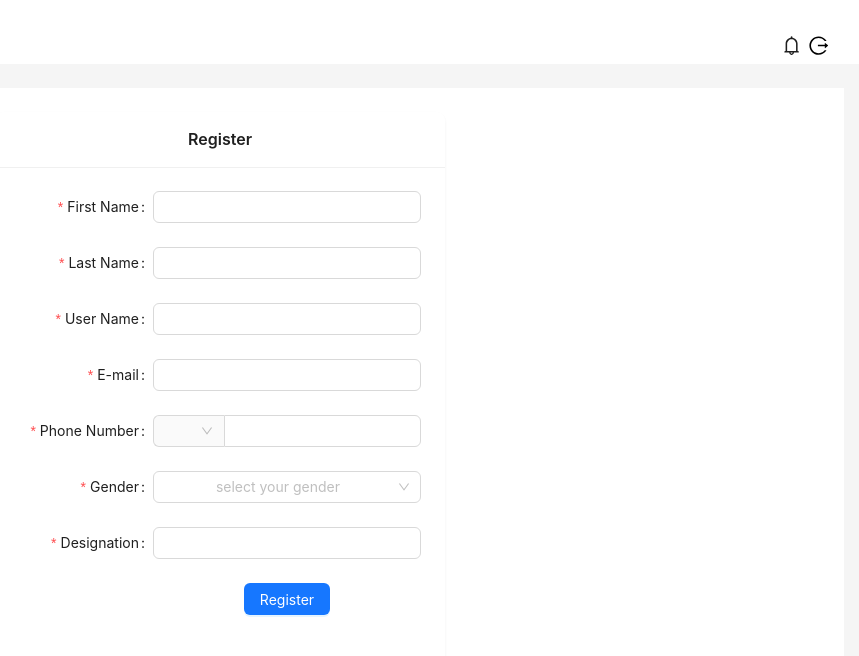
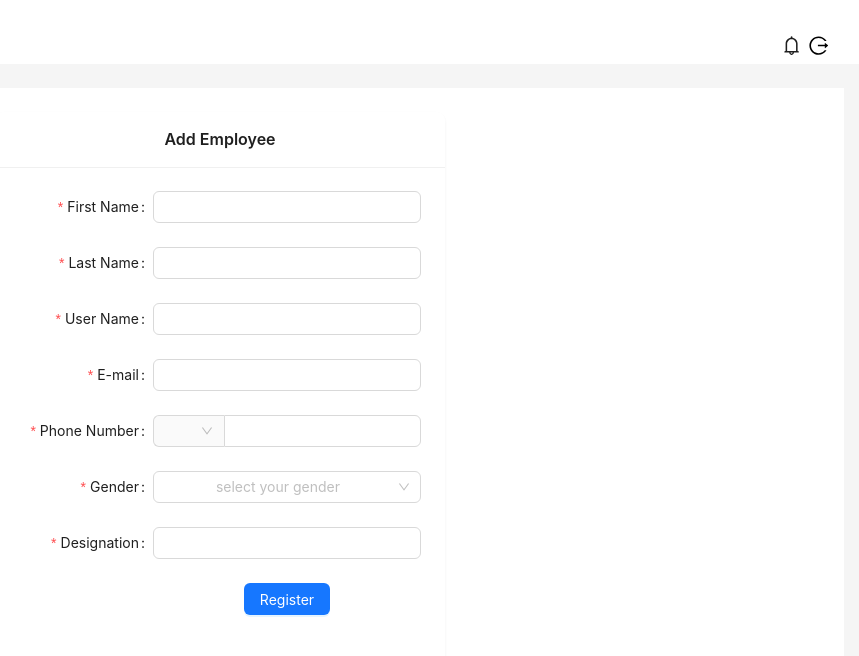
Before and after one commit to Projects-Space/employ_management_frontEnd, a React (Create React App) app: page /employee/add in a window 1280 px wide. Shown: the top 656 px of the page, without its empty margins (420-1279 px from the left). Built offline with nearby package versions, Linux system fonts and the light colour scheme; no server answers.

Commit message:
new changes

```diff
--- a/src/page/employees/AddEmployee.js
+++ b/src/page/employees/AddEmployee.js
@@ -82,7 +82,7 @@ const AddEmployee = ({ baseURL, notify }) => {
     <Row type="flex" justify="center" style={{ minHeight: "100vh" }}>
       <Col>
         <Card
-          title="Register"
+          title="Add Employee"
           bordered={false}
           style={{
             width: 450,
--- a/src/page/leaveRequest/LeaveRequest.js
+++ b/src/page/leaveRequest/LeaveRequest.js
@@ -35,7 +35,7 @@ const LeaveRequest = ({ notify, baseURL }) => {
         baseURL + "/leave/change-status",
         {
           id: a[1],
-          status: a[0]
+          status: a[0],
         },
         { headers: { access_token } }
       )
@@ -53,7 +53,7 @@ const LeaveRequest = ({ notify, baseURL }) => {
     fontSize: "1rem",
     background: "transparent",
     border: "none",
-    boxShadow: "none"
+    boxShadow: "none",
   };
   const fromToCard = {
     width: 200,
@@ -61,7 +61,7 @@ const LeaveRequest = ({ notify, baseURL }) => {
     fontSize: "1rem",
     background: "transparent",
     border: "none",
-    boxShadow: "none"
+    boxShadow: "none",
   };
   const leaveDaysCard = {
     width: 150,
@@ -69,7 +69,7 @@ const LeaveRequest = ({ notify, baseURL }) => {
     fontSize: "1rem",
     background: "transparent",
     border: "none",
-    boxShadow: "none"
+    boxShadow: "none",
   };
   const actionCard = {
     width: 80,
@@ -78,19 +78,19 @@ const LeaveRequest = ({ notify, baseURL }) => {
     color: "#1890ff",
     background: "transparent",
     border: "none",
-    boxShadow: "none"
+    boxShadow: "none",
   };
   const optionStyle = {
     width: 100,
     background: "transparent",
     border: "none",
-    boxShadow: "none"
+    boxShadow: "none",
   };
   const employeeNameCard = {
     width: 300,
     background: "transparent",
     border: "none",
-    boxShadow: "none"
+    boxShadow: "none",
   };
 
   return (
@@ -102,10 +102,10 @@ const LeaveRequest = ({ notify, baseURL }) => {
               fontSize: "1.6rem",
               background: "transparent",
               border: "none",
-              boxShadow: "none"
+              boxShadow: "none",
             }}
           >
-            Approve Leave From here
+            Approve List
           </Card>
         </Col>
       </Row>
@@ -141,11 +141,11 @@ const LeaveRequest = ({ notify, baseURL }) => {
         </Col>
         <Col>
           <Card bordered={false} style={{ ...actionCard, fontWeight: "bold" }}>
-            <div></div>
+            <div>Action</div>
           </Card>
         </Col>
       </Row>
-      {leaveData.map((item) => {
+      {leaveData.map((item, i) => {
         return (
           <Row justify="center" align="center">
             <Card bordered={false} style={employeeNameCard}>
```
